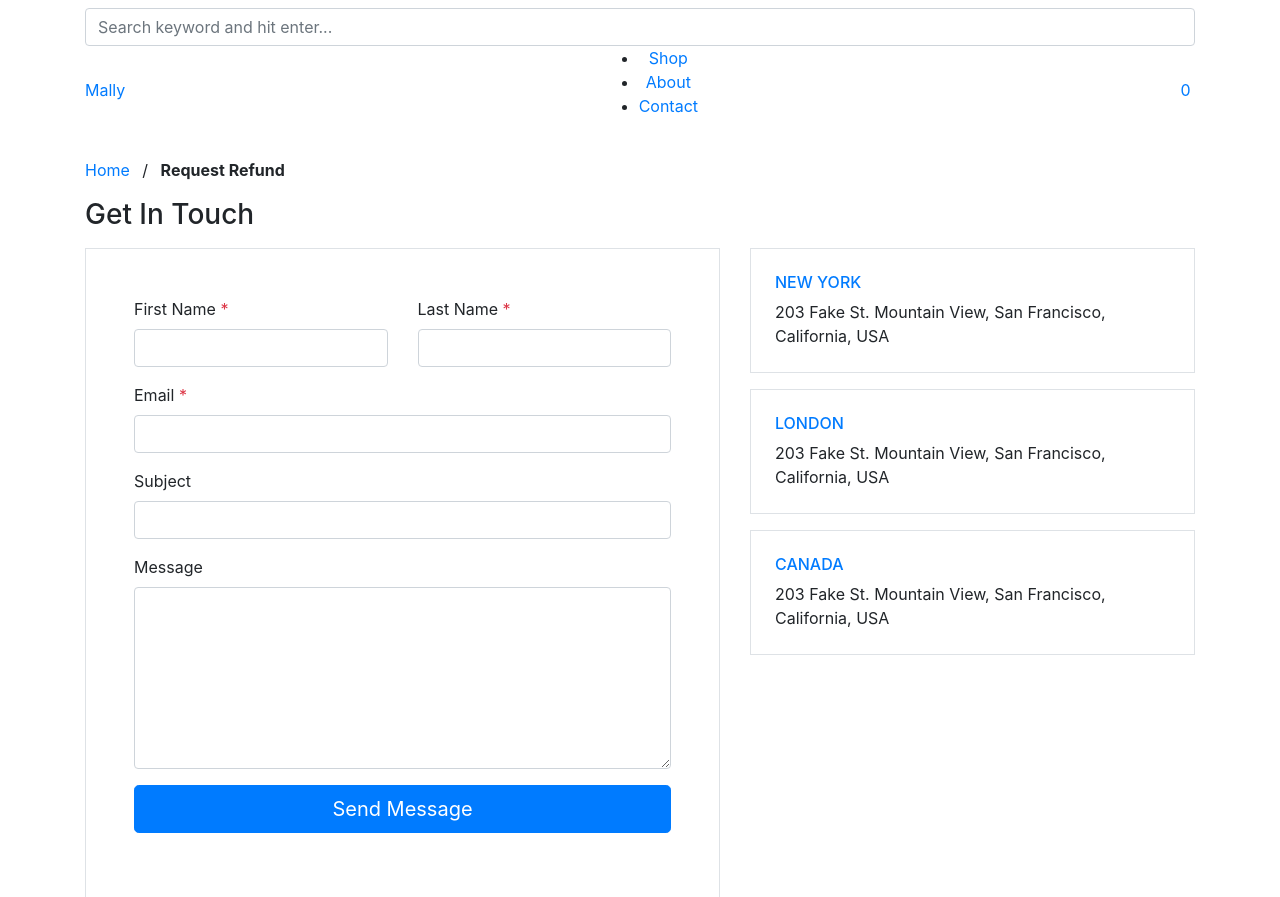
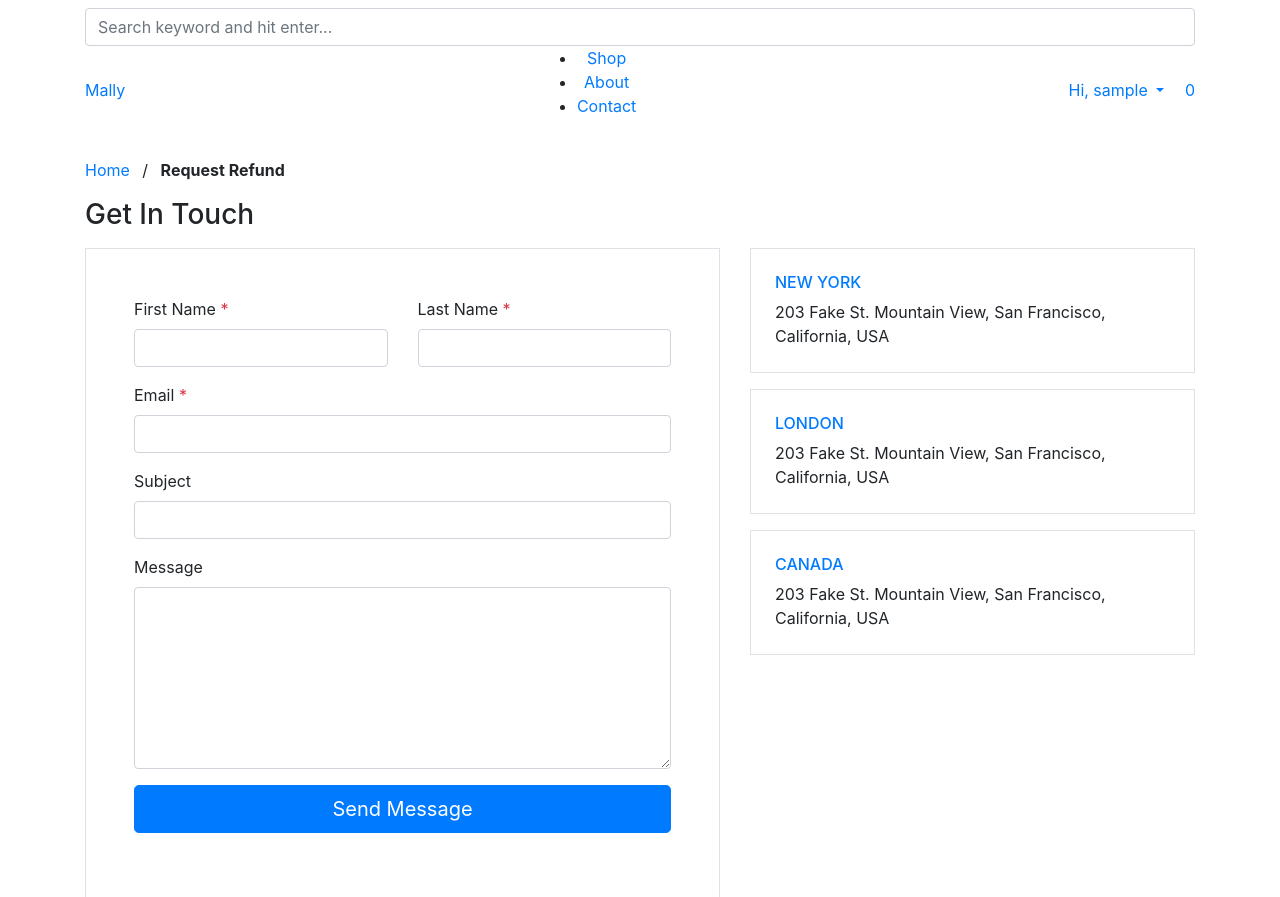
Before and after one commit to stuartelimu/mally, a Django app: page /request-refund/ in a window 1280 px wide. Shown: the top 897 px of the page. Run offline with Django 3.2, Linux system fonts and the light colour scheme; the visitor is signed in with stand-in values (Sample User, id 1); data that the repository does not hold is empty; parts of the project's set-up code (start-up, migrations or seed data) failed here and were passed over; some libraries are stand-ins or nearby versions.

Commit message:
improved ui of navbar

```diff
--- a/templates/nav.html
+++ b/templates/nav.html
@@ -45,19 +45,30 @@
         </nav>
       </div>
       <div class="icons">
-        <a href="#" class="icons-btn d-inline-block js-search-open"><span class="icon-search"></span></a>
+
         {% if request.user.is_authenticated %}
 
-        <a href="#" class="icons-btn d-inline-block"><span class="icon-heart-o"></span></a>
+        <a href="#" class="icons-btn d-inline-block js-search-open"><span class="icon-search"></span></a>
+
+        <li class="d-inline-block dropdown">
+          <a class="nav-link dropdown-toggle" href="#" id="navbarDropdownMenuLink" role="button" data-toggle="dropdown" aria-haspopup="true" aria-expanded="false">
+            Hi, {{ request.user.username }}
+          </a>
+          <div class="dropdown-menu" aria-labelledby="navbarDropdownMenuLink">
+            <a class="dropdown-item" href="#">Profile</a>
+            <a class="dropdown-item" href="#">Orders</a>
+            <a class="dropdown-item" href="{% url 'account_logout' %}">logout</a>
+          </div>
+        </li>
+
         <a href="{% url 'shop:cart' %}" class="icons-btn d-inline-block bag">
           <span class="icon-shopping-bag"></span>
           <span class="number">{{ request.user|cart_item_count }}</span>
         </a>
-        <a href="{% url 'account_logout' %}" class="icons-btn d-inline-block"><span class="icon-user"></span></a>
 
         {% else %}
-        <a href="{% url 'account_login' %}" class="icons-btn d-inline-block"><span class="icon-heart-o"></span></a>
-        <a href="{% url 'account_signup' %}" class="icons-btn d-inline-block"><span class="icon-heart-o"></span></a>
+        <a href="{% url 'account_login' %}" class="icons-btn d-inline-block"><span class="icon-user"></span></a>
+        {% comment %} <a href="{% url 'account_signup' %}" class="icons-btn d-inline-block"><span class="icon-heart-o"></span></a> {% endcomment %}
 
         {% endif %}
         <a href="#" class="site-menu-toggle js-menu-toggle ml-3 d-inline-block d-lg-none"><span class="icon-menu"></span></a>
```
